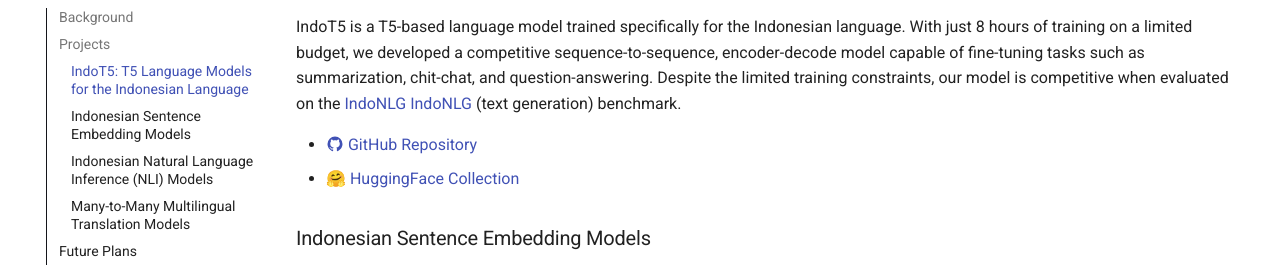
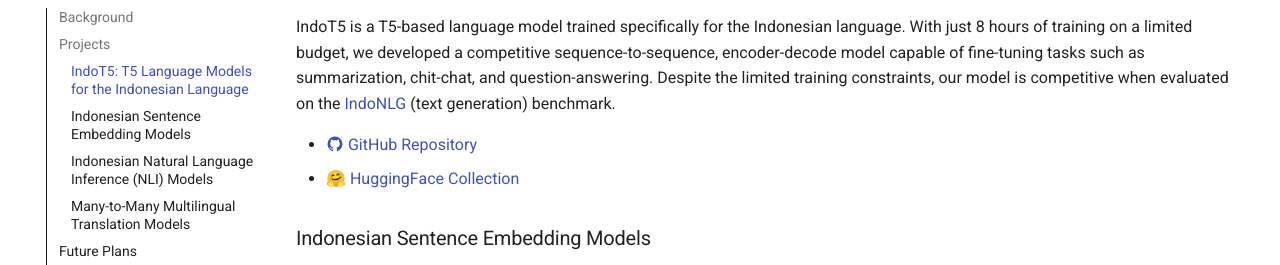
Before and after one commit to LazarusNLP/lazarusnlp.github.io, an MkDocs documentation site: the page built from docs/blogs/launch.md, in a window 1280 px wide and 900 px high, scrolled down 880 px, cut to the strip 166-431 px from the top of the window. Built offline with MkDocs 1.6.1 and Material for MkDocs 9.7.7, drawn with Linux system fonts in a browser that asks for light colours; comment, search, counter and statistics services are not loaded.

Commit message:
Minor Fix

```diff
--- a/docs/blogs/launch.md
+++ b/docs/blogs/launch.md
@@ -23,7 +23,7 @@
     <img src="https://raw.githubusercontent.com/LazarusNLP/IndoT5/main/assets/logo.png" style="align:center;width:200px;height:200px;border-radius:100%;"/>
 </div>
 
-IndoT5 is a T5-based language model trained specifically for the Indonesian language. With just 8 hours of training on a limited budget, we developed a competitive sequence-to-sequence, encoder-decode model capable of fine-tuning tasks such as summarization, chit-chat, and question-answering. Despite the limited training constraints, our model is competitive when evaluated on the [IndoNLG](https://github.com/IndoNLP/indonlg) <a href="https://github.com/IndoNLP/indonlg">IndoNLG</a> (text generation) benchmark.
+IndoT5 is a T5-based language model trained specifically for the Indonesian language. With just 8 hours of training on a limited budget, we developed a competitive sequence-to-sequence, encoder-decode model capable of fine-tuning tasks such as summarization, chit-chat, and question-answering. Despite the limited training constraints, our model is competitive when evaluated on the [IndoNLG](https://github.com/IndoNLP/indonlg) (text generation) benchmark.
 
 - [:material-github: GitHub Repository](https://github.com/LazarusNLP/IndoT5/)
 - [🤗 HuggingFace Collection](https://huggingface.co/collections/LazarusNLP/indonesian-t5-language-models-65c1b9a0f6342b3eb3d6d450)
```
